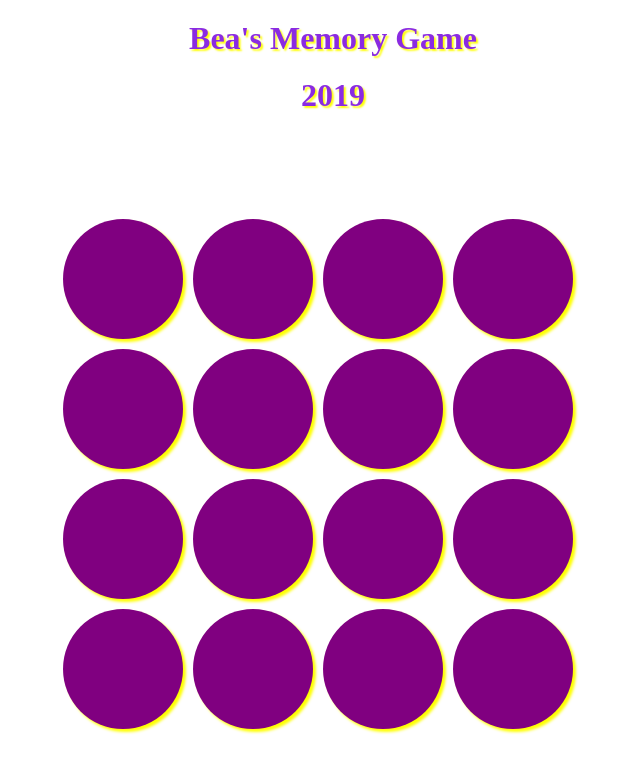
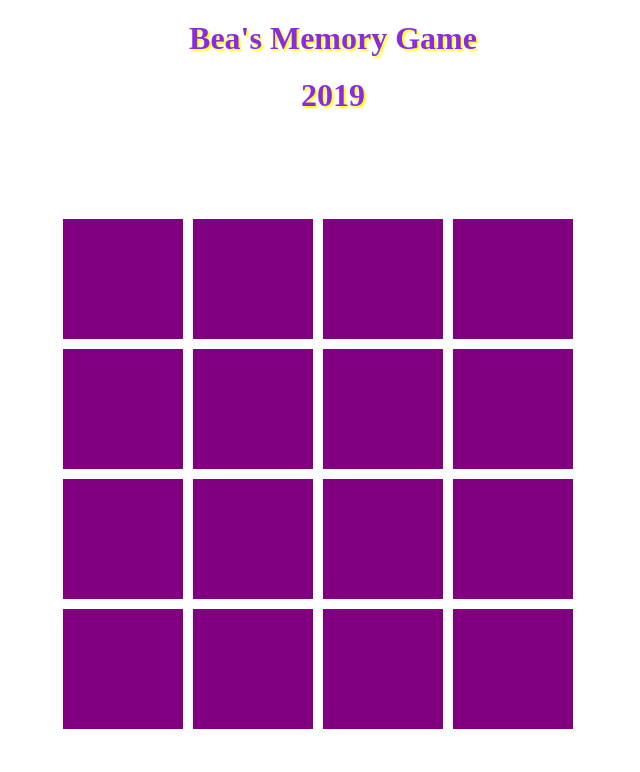
Before and after one commit to beatrixyu/Emoji-Memory-Game, a plain HTML site: page index.html in a window 1280 px wide. Shown: the whole page, without its empty margins (307-947 px from the left). Drawn offline with Linux system fonts and the light colour scheme.

Commit message:
Update index.html

```diff
--- a/index.html
+++ b/index.html
@@ -4,7 +4,7 @@
     <meta charset="UTF-8" />
     <meta name="viewport" content="width=device-width, initial-scale=1.0" />
     <meta http-equiv="X-UA-Compatible" content="ie=edge" />
-    <title>Bea's Memory Game</title>
+    <title>Grace's Memory Game</title>
     <style>
       .title {
         font-size: 2rem;
@@ -43,15 +43,12 @@
         left: 0;
       }
       .font {
-        position: absolute;
         z-index: 2;
         width: 120px;
         height: 120px;
         line-height: 120px;
         background-color: purple;
         transform: rotateY(0deg);
-        border-radius: 50%;
-        box-shadow: 3px 3px 3px yellow;
       }
       .back {
         position: absolute;
@@ -62,7 +59,6 @@
         color: white;
         transform: rotateY(180deg);
         font-size: 3.5rem;
-        border: 3px solid yellow;
       }
 
       .card {
```
